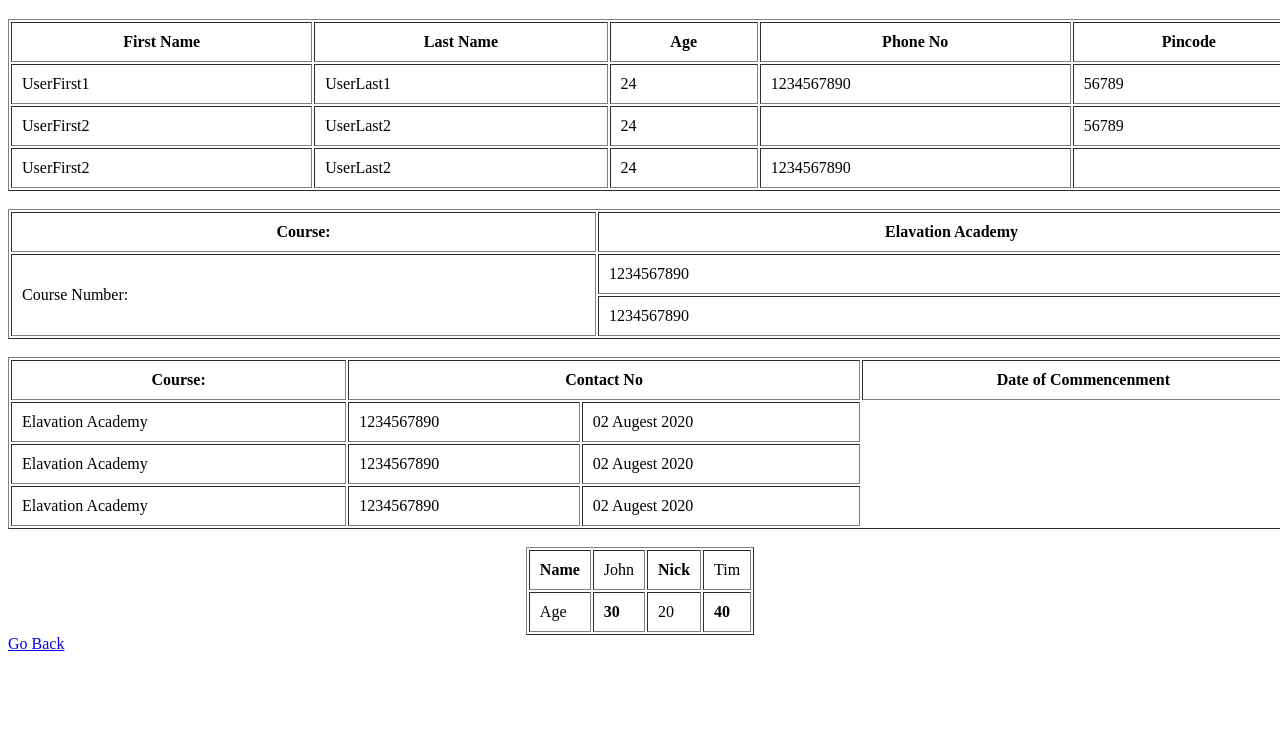
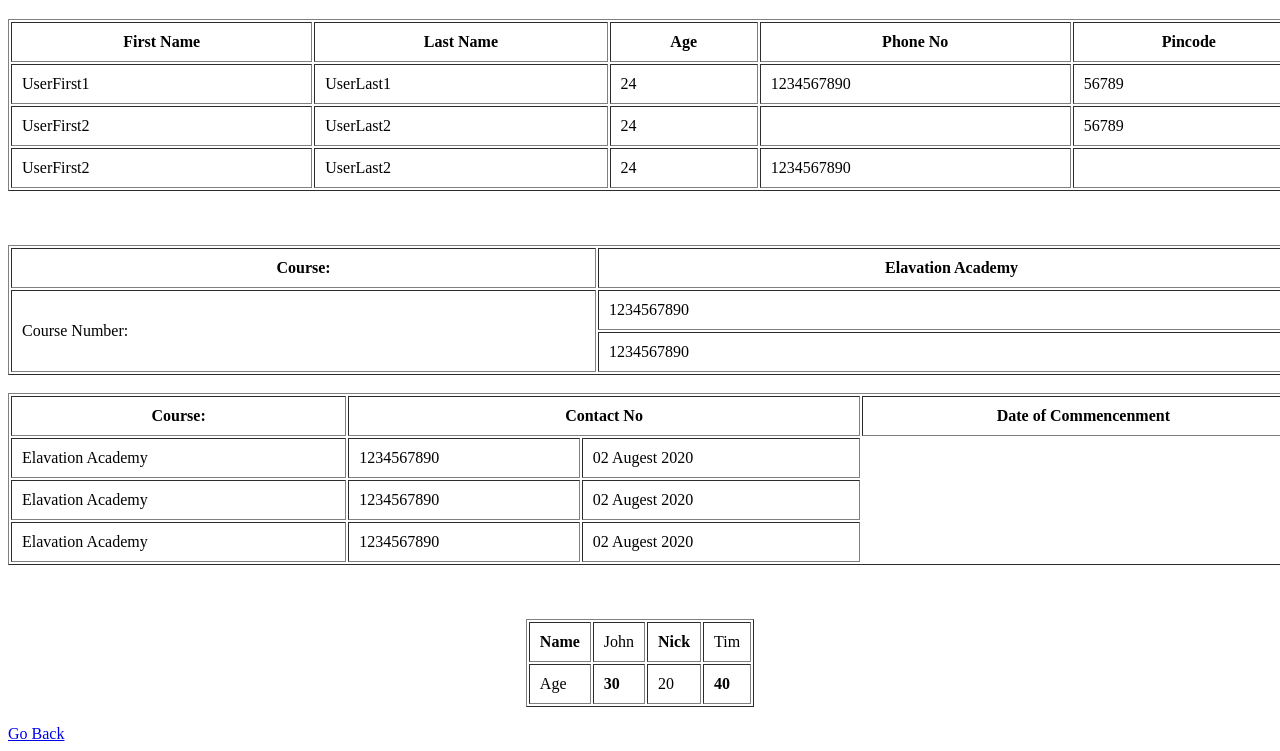
Before and after one commit to Mokshithabhi/Pratical_assignment_2.0, a plain HTML site: page Pratice_Session_2.2.html in a window 1280 px wide. Shown: the part 61-812 px from the top of the page. Drawn offline with Linux system fonts and the light colour scheme.

Commit message:
Update Pratice_Session_2.2.html

```diff
--- a/Pratice_Session_2.2.html
+++ b/Pratice_Session_2.2.html
@@ -37,7 +37,7 @@
             <td>1234567890 </td>
             <td></td>
         </tr>
-    </table><br>
+    </table><br><br><br>
     <table border="1" width="1300px" cellpadding="10">
         <tr>
             <th>Course:</th>
@@ -74,7 +74,7 @@
             <td>1234567890</td>
             <td>02 Augest 2020</td>
         </tr>
-    </table><br>
+    </table><br><br><br>
     <table border="1"  align="center"cellpadding="10" >
         <tr>
             <th>Name</th>
@@ -89,7 +89,7 @@
             <td><B>40</B></td>
 
         </tr>
-    </table>
+    </table><br>
     <a href="./index.html">Go Back</a>
 
 </body>
```
